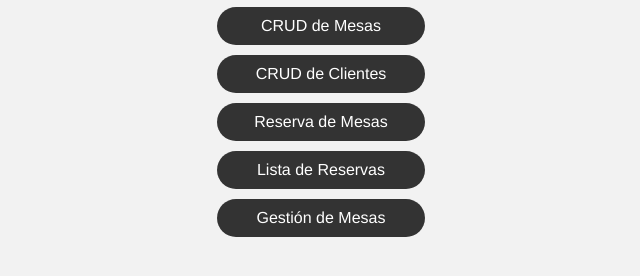
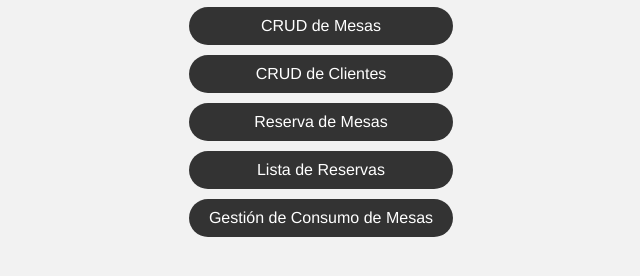
Before and after one commit to jg2kpy/ProjectBackend2, a website: page frontend/index.html in a window 1280 px wide. Shown: the part 326-602 px from the top of the page, without its empty margins (319-959 px from the left). Drawn offline with Linux system fonts and the light colour scheme.

Commit message:
refactor cambio nombre gestion a consumo

```diff
--- a/frontend/index.html
+++ b/frontend/index.html
@@ -16,7 +16,7 @@
             <li><a href="./clientes/clientes.html">CRUD de Clientes</a></li>
             <li><a href="./reservas/reservas.html">Reserva de Mesas</a></li>
             <li><a href="./reservas/lista.html">Lista de Reservas</a></li>
-            <li><a href="./gestion_mesas/gestion_mesas.html">Gestión de Mesas</a></li>
+            <li><a href="./consumo_mesas/consumo_mesas.html">Gestión de Consumo de Mesas</a></li>
         </ul>
     </div>
 </body>
```
Also changed, not shown: frontend/consumo_mesas/consumo_mesas.html (added), frontend/consumo_mesas/consumo_mesas.js (added).
